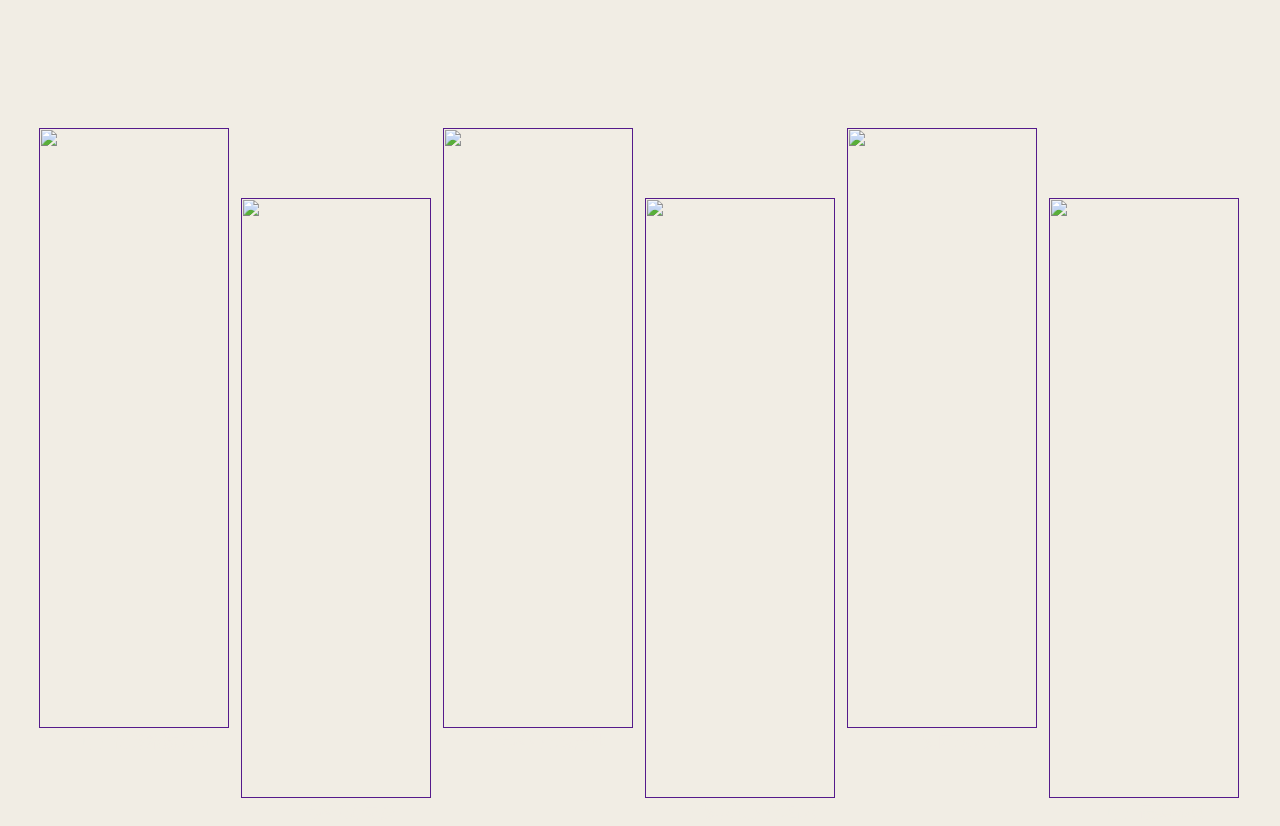
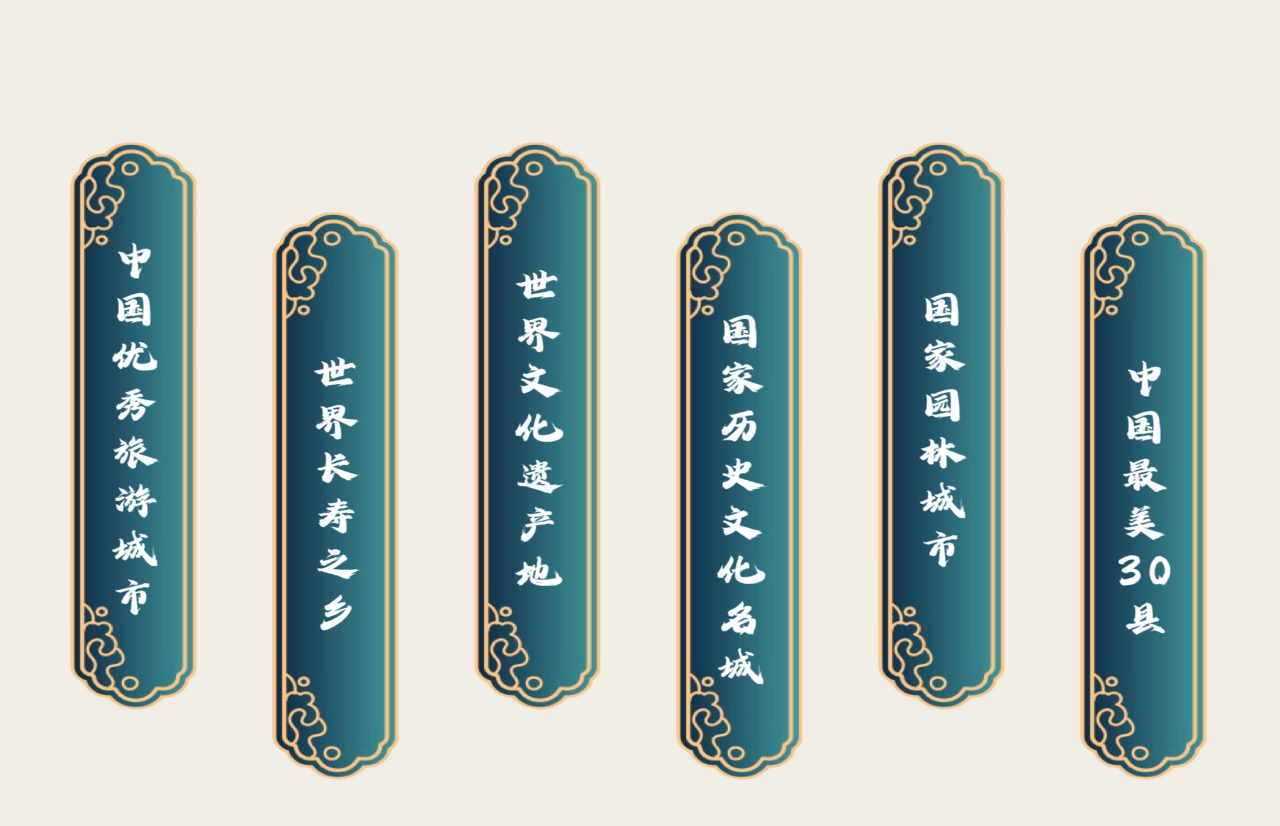
Before and after one commit to qingfen520/qingfeng.github.io, a plain HTML site: page index.html in a window 1280 px wide. Shown: the part 1580-2406 px from the top of the page. Drawn offline with Linux system fonts and the light colour scheme.

Commit message:
Update index.html

```diff
--- a/index.html
+++ b/index.html
@@ -187,25 +187,25 @@
     <div class="ren">
         <div class="ren-nav">
             <a href="yuegujing.html">
-                <img class="ren-nav-img" src="./photo/ren1.jpg" alt="">
+                <img class="ren-nav-img" src="ren1.jpg" alt="">
                 <p class="ren-nav-name">阅古今</p>
             </a>
         </div>
         <div class="renw-nav">
             <a href="guanfeiyi.html">
-                <img class="ren-nav-img" src="./photo/ren2.jpg" alt="">
+                <img class="ren-nav-img" src="ren2.jpg" alt="">
                 <p class="ren-nav-name">观非遗</p>
             </a>
         </div>
         <div class="ren-nav">
             <a href="jinrenwen.html">
-                <img class="ren-nav-img" src="./photo/ren3.jpg" alt="">
+                <img class="ren-nav-img" src="ren3.jpg" alt="">
                 <p class="ren-nav-name">今人文</p>
             </a>
         </div>
         <div class="renw-nav">
             <a href="miqizheng.html">
-                <img class="ren-nav-img" src="./photo/ren4.jpg" alt="">
+                <img class="ren-nav-img" src="ren4.jpg" alt="">
                 <p class="ren-nav-name">觅奇珍</p>
             </a>
         </div>
@@ -216,37 +216,37 @@
     <div class="yin">
         <div class="yin-nav">
             <a href="">
-                <img class="yin-nav-img" src="./photo/yin1.jpg" alt="">
+                <img class="yin-nav-img" src="yin1.jpg" alt="">
                 <p class="yin-nav-name">中国优秀旅游城市</p>
             </a>
         </div>
         <div class="yinw-nav">
             <a href="">
-                <img class="yin-nav-img" src="./photo/yin2.jpg" alt="">
+                <img class="yin-nav-img" src="yin2.jpg" alt="">
                 <p class="yin-nav-name">世界长寿之乡</p>
             </a>
         </div>
         <div class="yin-nav">
             <a href="">
-                <img class="yin-nav-img" src="./photo/yin3.jpg" alt="">
+                <img class="yin-nav-img" src="yin3.jpg" alt="">
                 <p class="yin-nav-name">世界文化遗产地</p>
             </a>
         </div>
         <div class="yinw-nav">
             <a href="">
-                <img class="yin-nav-img" src="./photo/yin4.jpg" alt="">
+                <img class="yin-nav-img" src="yin4.jpg" alt="">
                 <p class="yin-nav-name">国家历史文化名城</p>
             </a>
         </div>
         <div class="yin-nav">
             <a href="">
-                <img class="yin-nav-img" src="./photo/yin5.jpg" alt="">
+                <img class="yin-nav-img" src="yin5.jpg" alt="">
                 <p class="yin-nav-name">国家园林城市</p>
             </a>
         </div>
         <div class="yinw-nav">
             <a href="">
-                <img class="yin-nav-img" src="./photo/yin6.jpg" alt="">
+                <img class="yin-nav-img" src="yin6.jpg" alt="">
                 <p class="yin-nav-name">中国最美30县</p>
             </a>
         </div>
```
